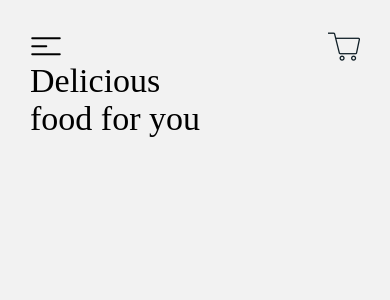
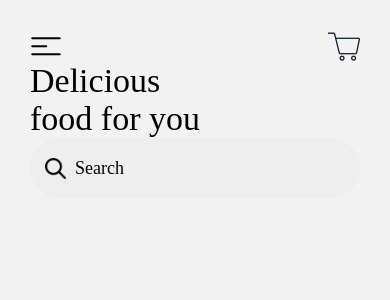
Before and after one commit to seyithantopal/food-hero, a React Native app: screen / in a window 390 px wide. Shown: the top 300 px of the page. Built offline with nearby package versions, Linux system fonts and the light colour scheme.

Commit message:
Refactored searchbox component

```diff
--- a/src/components/Searchbox/index.tsx
+++ b/src/components/Searchbox/index.tsx
@@ -21,7 +21,7 @@ const Searchbox: FC = () => {
         />
       </View>
       <View style={styles.searchIconWrapper}>
-        <Image source={searchIcon} />
+        <Image source={searchIcon} style={styles.searchIcon} />
       </View>
     </View>
   );
--- a/src/components/Searchbox/styles.ts
+++ b/src/components/Searchbox/styles.ts
@@ -20,11 +20,16 @@ export default StyleSheet.create({
   },
   textInput: {
     backgroundColor: COLOR_SEARCHBOX_BACKGROUND,
-    borderRadius: 20,
+    borderRadius: 30,
     paddingLeft: 45,
     paddingRight: 10,
     fontSize: 18,
+    height: 60,
     color: COLOR_SEARCHBOX_TEXT,
-    fontWeight: 'bold',
+    fontFamily: 'SF-Pro-Rounded-Bold',
+  },
+  searchIcon: {
+    width: 21,
+    height: 21,
   },
 });
--- a/src/screens/HomeScreen/index.tsx
+++ b/src/screens/HomeScreen/index.tsx
@@ -3,6 +3,7 @@ import { View, Text } from 'react-native';
 
 import NavigationTop from '../../components/NavigationTop';
 import Title from '../../components/Title';
+import Searchbox from '../../components/Searchbox';
 import styles from './styles';
 
 const HomeScreen: FC = () => {
@@ -10,6 +11,7 @@ const HomeScreen: FC = () => {
     <View style={styles.wrapper}>
       <NavigationTop />
       <Title title={'Delicious\nfood for you'} />
+      <Searchbox />
     </View>
   );
 };
--- a/src/utils/constants/color.ts
+++ b/src/utils/constants/color.ts
@@ -1,4 +1,4 @@
-export const COLOR_SEARCHBOX_TEXT = '#959494';
-export const COLOR_SEARCHBOX_BACKGROUND = '#efeeee';
-export const COLOR_BACKGROUND = '#f2f2f2';
+export const COLOR_SEARCHBOX_TEXT = '#000';
+export const COLOR_SEARCHBOX_BACKGROUND = '#EFEEEE';
+export const COLOR_BACKGROUND = '#F2F2F2';
 export const COLOR_TITLE = '#000';
```
